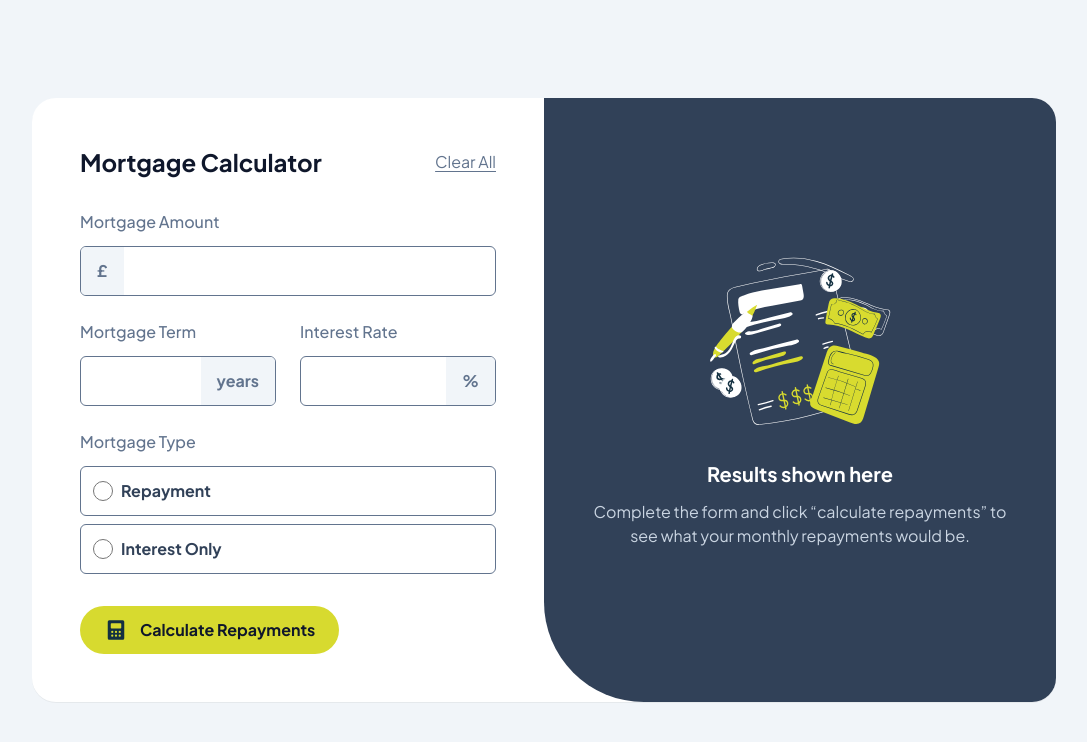
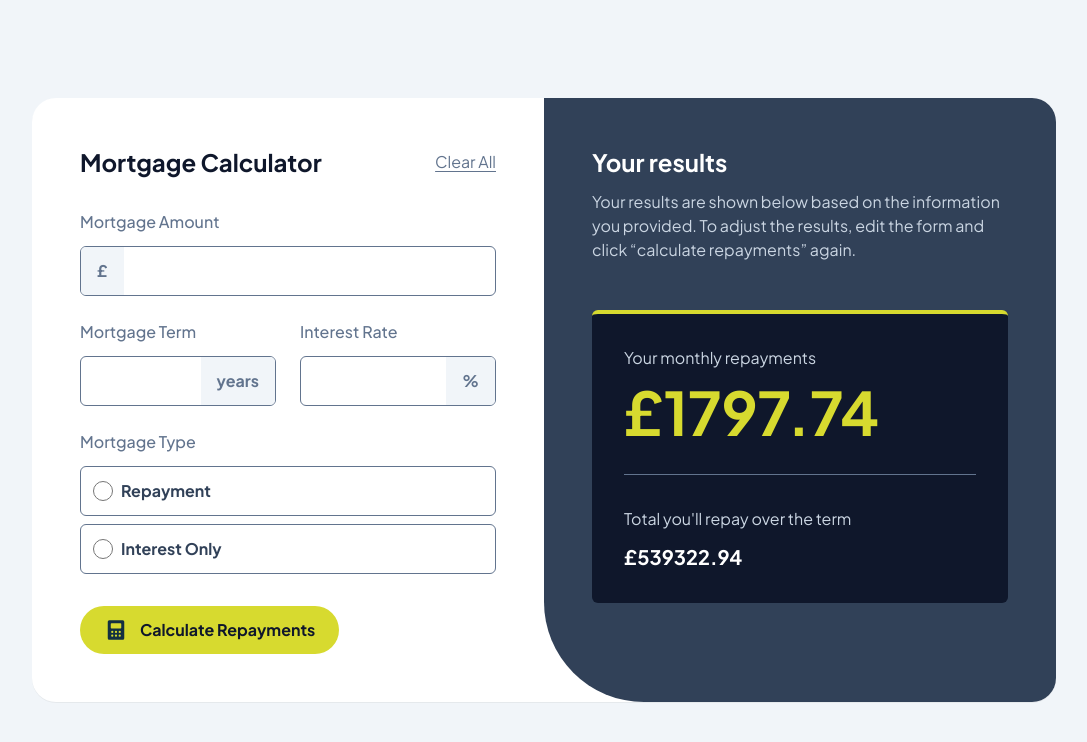
Before and after one commit to NitiemaAllassane/mortgage-repayment-calculator, a React (Vite) app: page / in a window 1280 px wide. Shown: the top 742 px of the page, without its empty margins (96-1183 px from the left). Built offline with nearby package versions, Linux system fonts and the light colour scheme; a web font is replaced by a local one.

Commit message:
Add: results displayer component

```diff
--- a/src/components/EmptyState.tsx
+++ b/src/components/EmptyState.tsx
@@ -6,7 +6,7 @@ function EmptyState() {
             <figure className="mb-4">
                 <img src={emptyImage} alt="Empty illustration" />
             </figure>
-            <h2 className="text-xl font-bold text-white mb-3">Results shown here</h2>
+            <h2 className="text-2xl font-bold text-white mb-3">Results shown here</h2>
             <p className="text-center text-slate-300 font-normal">
                 Complete the form and click “calculate repayments” to see what your monthly repayments would be.
             </p>
--- a/src/components/MortageCalculator.tsx
+++ b/src/components/MortageCalculator.tsx
@@ -1,6 +1,7 @@
 import MortgageInputField from "./MortgageInputField"
 import MortgageTypeOption from "./MortgageTypeOption"
-import EmptyState from "./EmptyState"
+// import EmptyState from "./EmptyState"
+import ResultDisplayer from "./ResultDisplayer"
 import ActionButton from "./ActionButton"
 
 
@@ -88,9 +89,13 @@ export default function MortgageCalculator() {
 
 
                 <div className="md:w-1/2 p-6 md:p-12 bg-slate-700 md:rounded-tr-3xl md:rounded-br-3xl md:rounded-bl-[100px]">
-                    <div className="flex items-center justify-center max-h-full h-full">
+                    {/* <div className="flex items-center justify-center max-h-full h-full">
                         <EmptyState  />
-                    </div>
+                    </div> */}
+                    <ResultDisplayer
+                        monthlyPayment={1797.74}
+                        totalPayment={539322.94}
+                    />
                 </div>
             </div>
         </article>
--- /dev/null
+++ b/src/components/ResultDisplayer.tsx
@@ -0,0 +1,36 @@
+interface Results {
+    monthlyPayment: number;
+    totalPayment: number;
+}
+
+export default function ResultDisplayer({ monthlyPayment, totalPayment }: Results) {
+
+    return (
+        <div>
+            <header className="mb-12">
+                <h2 className="text-2xl text-white font-bold mb-3">Your results</h2>
+                <p className="text-slate-300">
+                    Your results are shown below based on the information you provided.
+                    To adjust the results, edit the form and click “calculate repayments” again.
+                </p>
+            </header>
+
+            <div className="bg-slate-900 border-t-4 border-t-lime rounded-md px-8">
+                <div className="py-8 border-b border-slate-500">
+                    <h3 className="text-slate-300 mb-3">Your monthly repayments</h3>
+                    <p className="text-6xl font-bold text-lime">
+                        <span>£</span>
+                        <span>{monthlyPayment}</span>
+                    </p>
+                </div>
+                <div className="py-8">
+                    <h3 className="text-slate-300 mb-3">Total you'll repay over the term</h3>
+                    <p className="text-xl text-white font-bold">
+                        <span>£</span>
+                        <span>{totalPayment}</span>
+                    </p>
+                </div>
+            </div>
+        </div>
+    )
+}
```
